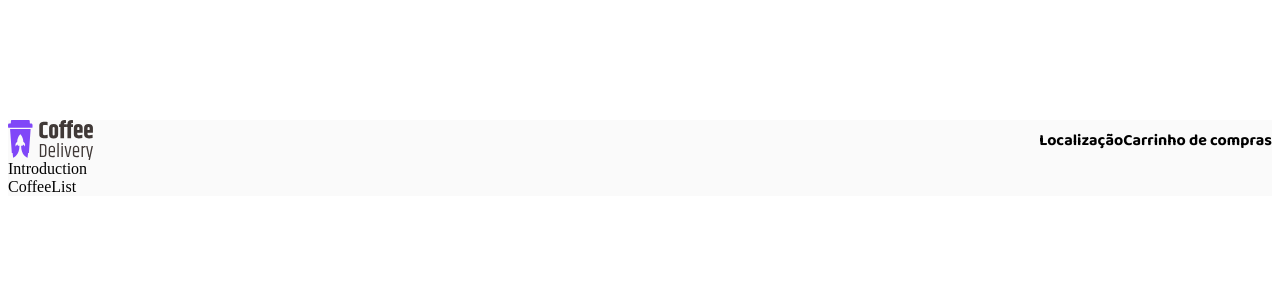
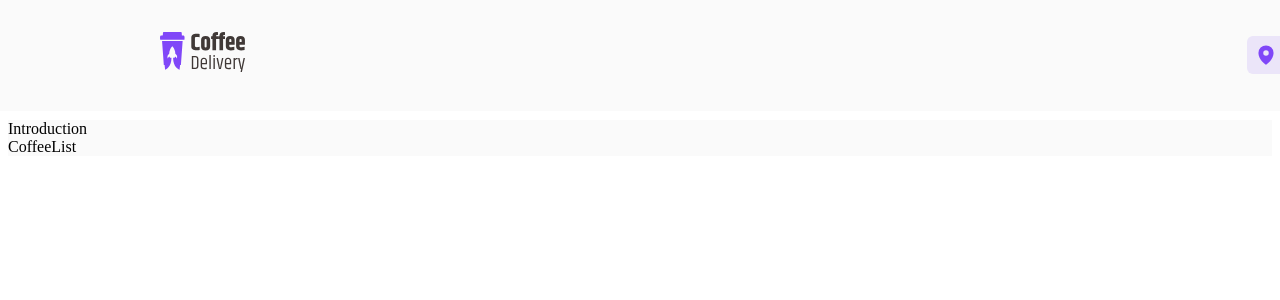
Before and after one commit to viniciusmb17/coffee-delivery, a React (Vite) app: page / in a window 1280 px wide. Shown: the top 300 px of the page. Built offline with nearby package versions, Linux system fonts and the light colour scheme.

Commit message:
style: Header component

```diff
--- a/src/components/Header/index.tsx
+++ b/src/components/Header/index.tsx
@@ -1,14 +1,30 @@
-import { HeaderContainer } from './style'
+import {
+  ActionsContainer,
+  CartContainer,
+  HeaderContainer,
+  LocationContainer,
+} from './style'
 
 import logoCoffeeDelivery from '../../assets/logo-coffee-delivery.svg'
+import { MapPin, ShoppingCart } from 'phosphor-react'
+import { NavLink } from 'react-router-dom'
 
 export function Header() {
   return (
     <HeaderContainer>
-      <img src={logoCoffeeDelivery} alt="" />
       <nav>
-        <span>Localização</span>
-        <span>Carrinho de compras</span>
+        <NavLink to="/">
+          <img src={logoCoffeeDelivery} alt="" />
+        </NavLink>
+        <ActionsContainer>
+          <LocationContainer>
+            <MapPin size={22} weight="fill" />
+            <span>Porto Alegre, RS</span>
+          </LocationContainer>
+          <CartContainer to="/checkout">
+            <ShoppingCart size={22} weight="fill" />
+          </CartContainer>
+        </ActionsContainer>
       </nav>
     </HeaderContainer>
   )
--- a/src/components/Header/style.ts
+++ b/src/components/Header/style.ts
@@ -1,10 +1,79 @@
+import { NavLink } from 'react-router-dom'
 import styled from 'styled-components'
 
 export const HeaderContainer = styled.header`
+  position: fixed;
+  width: 100%;
+  top: 0;
+  left: 0;
+  background: ${(props) => props.theme.background};
   display: flex;
+  flex-direction: row;
   align-items: center;
   justify-content: space-between;
+  padding: 2rem 10rem;
+  line-height: 130%;
 
   font-family: 'Baloo 2', cursive;
   font-weight: 700;
+
+  img {
+    max-width: 5.309rem;
+    max-height: 2.5rem;
+    width: 100%;
+    height: 100%;
+  }
+  nav {
+    display: flex;
+    flex-direction: row;
+    align-items: center;
+    justify-content: space-between;
+    max-width: 90rem;
+    width: 100%;
+  }
 `
+export const ActionsContainer = styled.div`
+  display: flex;
+  flex-direction: row;
+  justify-content: space-between;
+  gap: 12px;
+`
+
+export const LocationContainer = styled.div`
+  background: ${(props) => props.theme['purple-light']};
+  display: flex;
+  flex-direction: row;
+  align-items: center;
+  justify-content: space-between;
+  width: 100%;
+
+  font-family: 'Roboto', sans-serif;
+  font-style: normal;
+  font-weight: 400;
+  font-size: 0.875rem;
+
+  padding: 0.5rem;
+  gap: 0.25rem;
+  border-radius: 6px;
+  color: ${(props) => props.theme.purple};
+
+  span {
+    color: ${(props) => props.theme['purple-dark']};
+    white-space: nowrap;
+  }
+`
+export const CartContainer = styled(NavLink)`
+  display: flex;
+  flex-direction: row;
+  align-items: center;
+  justify-content: center;
+
+  min-width: 2.375rem;
+  width: 100%;
+  min-height: 2.375rem;
+  height: 100%;
+  border-radius: 6px;
+
+  background: ${(props) => props.theme['yellow-light']};
+  color: ${(props) => props.theme['yellow-dark']};
+`
```
